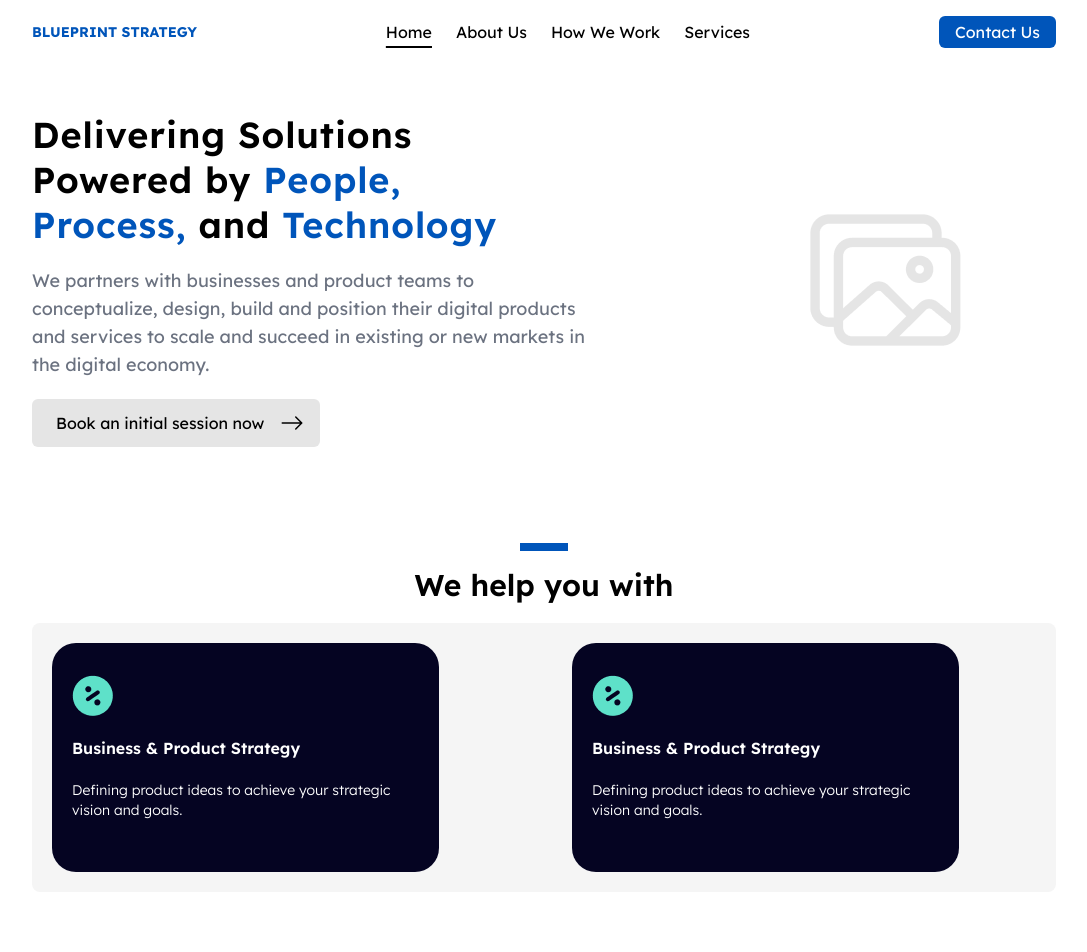
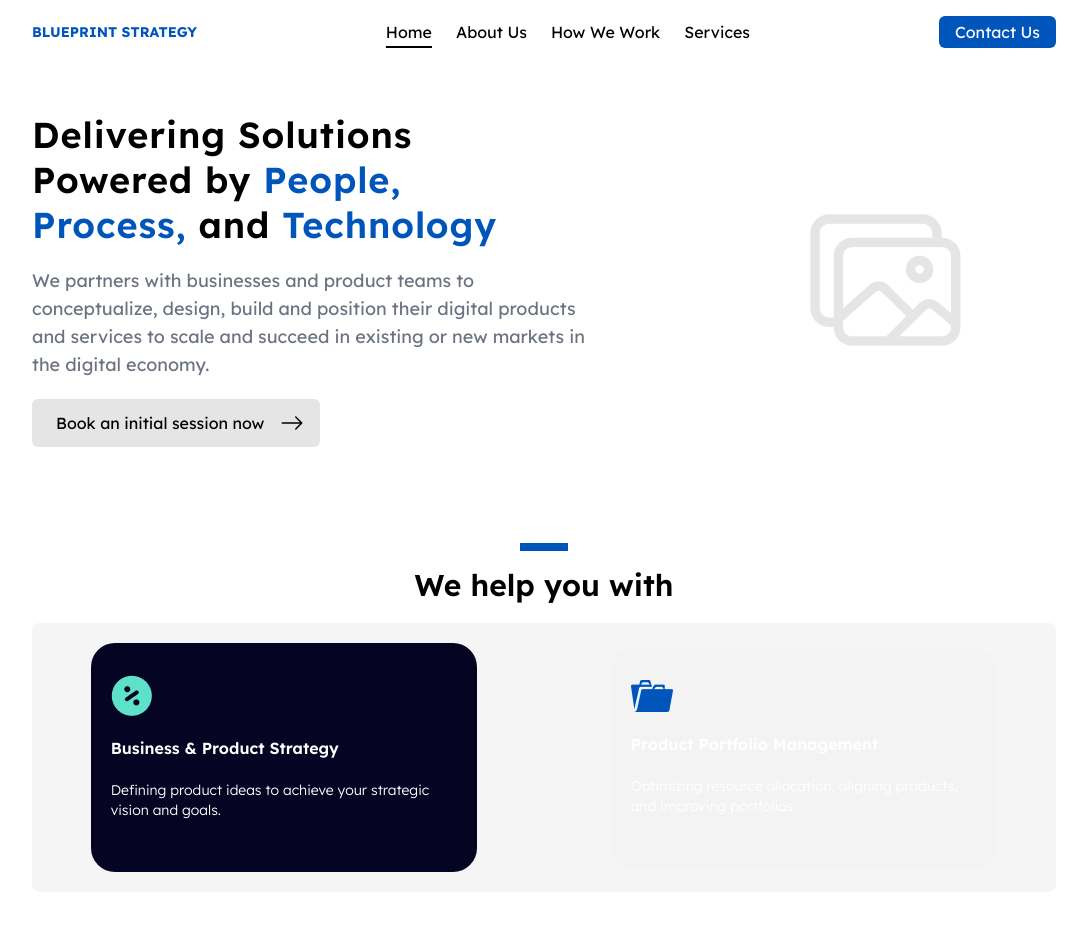
Before and after one commit to EdgarAmpiire/blueprints-web, a React (Create React App) app: page / in a window 1280 px wide. Shown: the top 952 px of the page, without its empty margins (96-1183 px from the left). Built offline with nearby package versions, Linux system fonts and the light colour scheme; what tw-elements would draw is missing.

Commit message:
home - services

```diff
--- a/src/features/home/components/HomeServices.jsx
+++ b/src/features/home/components/HomeServices.jsx
@@ -77,8 +77,8 @@ export const HomeServices = () => {
         </div> */}
 
         <div className="bg-[#F5F5F5] w-full   py-5 px-5 rounded-lg mt-5 gap-14 grid grid-cols-2">
-          <div className="w-10/12 flex justify-center items-center">
-            <div className="rounded-3xl bg-[#050422] py-8 px-5 ">
+          <div className="w-12/12 flex justify-center items-center">
+            <div className="rounded-3xl bg-[#050422] py-8 px-5 w-10/12 ">
               <div>
                 <img src={strategy} alt="" />
               </div>
@@ -94,18 +94,17 @@ export const HomeServices = () => {
             </div>
           </div>
 
-          <div className="w-10/12">
-            <div className="rounded-3xl bg-[#050422] py-8 px-5  ">
+          <div className="w-12/12 flex justify-center items-center">
+            <div className="rounded-3xl bg-[#F3F3F3] py-8 px-5 w-10/12 ">
               <div>
-                <img src={strategy} alt="" />
+                <img src={portfolio} alt="" />
               </div>
               <div>
                 <h1 className="text-white mt-5 font-semibold">
-                  Business & Product Strategy
+                Product Portfolio Management
                 </h1>
                 <p className="text-white mt-5 font-light text-sm mb-5">
-                  Defining product ideas to achieve your strategic vision and
-                  goals.
+                Optimizing resource allocation, aligning products, and improving portfolios.
                 </p>
               </div>
             </div>
```
